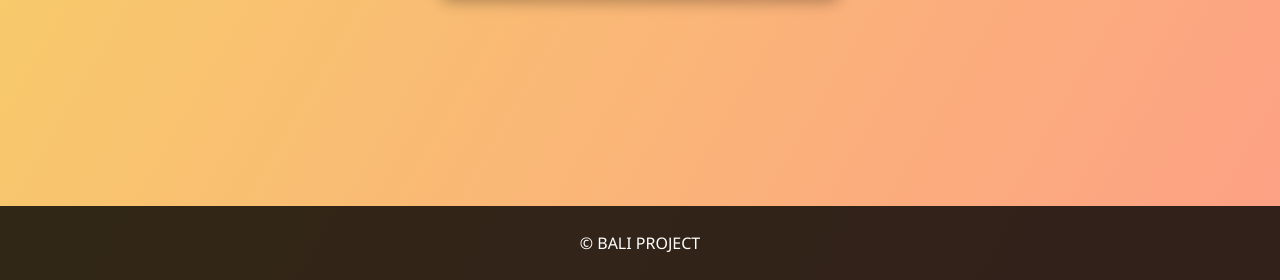
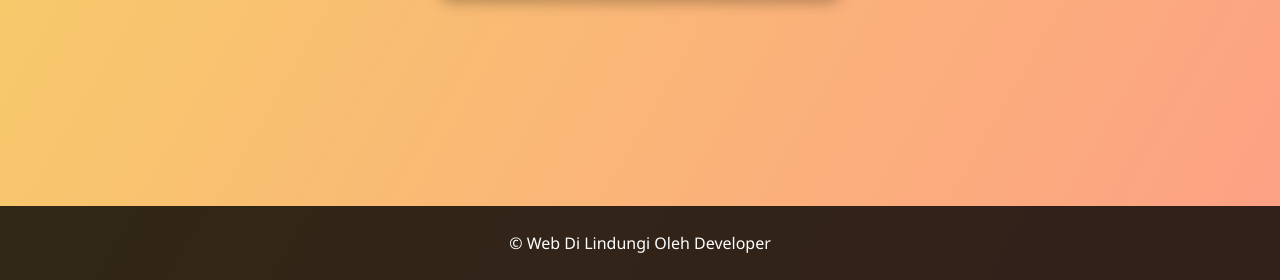
Before and after one commit to baliamin62/baliamin62.github.io, a plain HTML site: page index.html in a window 1280 px wide. Shown: the part 585-865 px from the top of the page. Drawn offline with Linux system fonts and the light colour scheme.

Commit message:
Update index.html

```diff
--- a/index.html
+++ b/index.html
@@ -157,7 +157,7 @@
     </footer>
   </div>
   <footer>
-      <p>&copy; BALI PROJECT</p>
+      <p>&copy; Web Di Lindungi Oleh Developer</p>
     </footer>
 
   <script>
```
